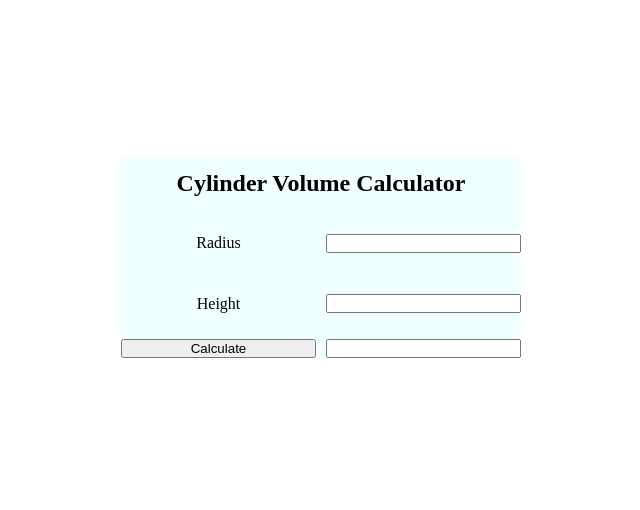
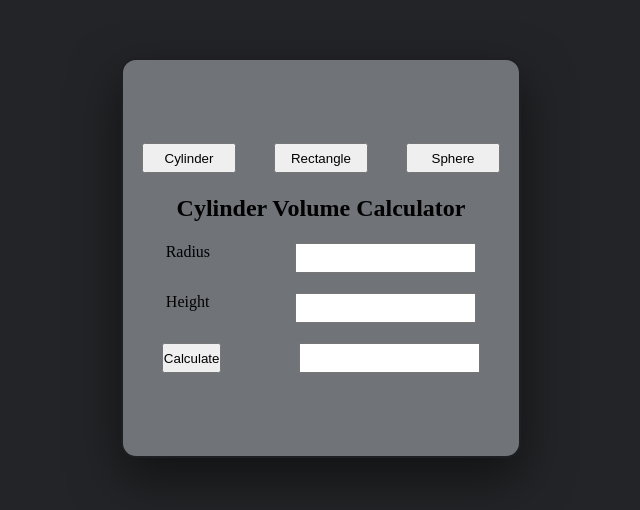
Before and after one commit to Dr4ke90/LinkAcademy---Assignments, a plain HTML site: page jsAssignment1/index.html in a window 1280 px wide. Shown: the part 142-652 px from the top of the page, without its empty margins (319-959 px from the left). Drawn offline with Linux system fonts and the light colour scheme.

Commit message:
add rectangle and sphere

```diff
--- a/jsAssignment1/index.html
+++ b/jsAssignment1/index.html
@@ -12,15 +12,27 @@
 
 <body>
 
-    <div id="container">
+    <div class="container">
+            <div class="box">
+                <a href="index.html"><input type="button" class="btn" value="Cylinder"></a>
+               <a href="rectangle.html"><input type="button" class="btn" value="Rectangle"></a>
+                <a href="sphere.html"><input type="button" class="btn" value="Sphere"></a>
+            </div>
+            <div class="title">
                 <h2>Cylinder Volume Calculator</h2>
+            </div>
+            <div class="box">
                 <label for="radius">Radius</label>
                 <input type="number" name="radius" id="radius">
+            </div>
+            <div class="box">
                 <label for="height">Height</label>
                 <input type="number" name="height" id="height">
-        <input type="button" value="Calculate" class="button">
+            </div>
+            <div class="box">
+                <input type="button" value="Calculate" class="cylinder">
                 <input type="text" id="result" readonly class="result">
-
+            </div>
     </div>
 
 </body>
--- a/jsAssignment1/index.js
+++ b/jsAssignment1/index.js
@@ -1,12 +1,11 @@
-let button = document.querySelector(".button")
+let cylinder = document.querySelector(".cylinder")
+cylinder.addEventListener("click", cylinderVolume)
 
-button.addEventListener("click", calculate)
-
-function calculate() {
+function cylinderVolume() {
     let radius = document.querySelector("#radius").value
     let height = document.querySelector("#height").value
 
     let calculate = Math.pow(radius,2) * 3.14 * height
 
-    let result = document.querySelector("#result").value = calculate
+    document.querySelector("#result").value = calculate
 }
--- a/jsAssignment1/style.css
+++ b/jsAssignment1/style.css
@@ -9,29 +9,47 @@ body {
     justify-content: center;
     align-items: center;
     height: 100vh;
+    background: #232427
+}
+
+.container {
+    height: 400px;
+    width: 400px;
+    background-color:azure;
+    display: flex;
+    flex-direction: column;
+    background:#707479;
+    border: 2px solid #1e1f23;
+    border-radius: 15px;
+    box-shadow: 0 20px 50px rgba(0,0,0,0.5);
+    transition: 0.5s;
+    justify-content: center;
 }
 
 
- #container {
-    height: 200px;
-    width: 400px;
-    background-color:azure;
-    display: grid;
-    grid-template-columns: 1fr 1fr;
-    grid-template-rows: 1fr 1fr 1fr;
-    grid-gap: 10px;
-
+.container .box {
+    width: 100%;
+    height: 30px;
+    display: flex;
+    justify-content: space-around;
+    margin: 10px 0;
 }
 
-h2 {
-    grid-column: 1 / 3;
-    place-self: center;
+.container .title {
+    width: 100%;
+    height: 50px;
+    display: flex;
+    justify-content: center;
+    align-items: center;
 }
 
-label {
-    place-self:center;
+.container .box a {
+    width: 10em;
+    display: flex;
+    justify-content: center;
+    text-decoration: none;
 }
 
-input {
-    align-self: center;
+.container .box a .btn {
+    width: 7em;
 }
```
Also changed, not shown: jsAssignment1/rectangle.html (added, +40 -0 lines), jsAssignment1/rectangle.js (added, +11 -0 lines), jsAssignment1/sphere.html (added, +36 -0 lines), jsAssignment1/sphere.js (added, +10 -0 lines). Lines whose indentation alone changed are shown as unchanged.
